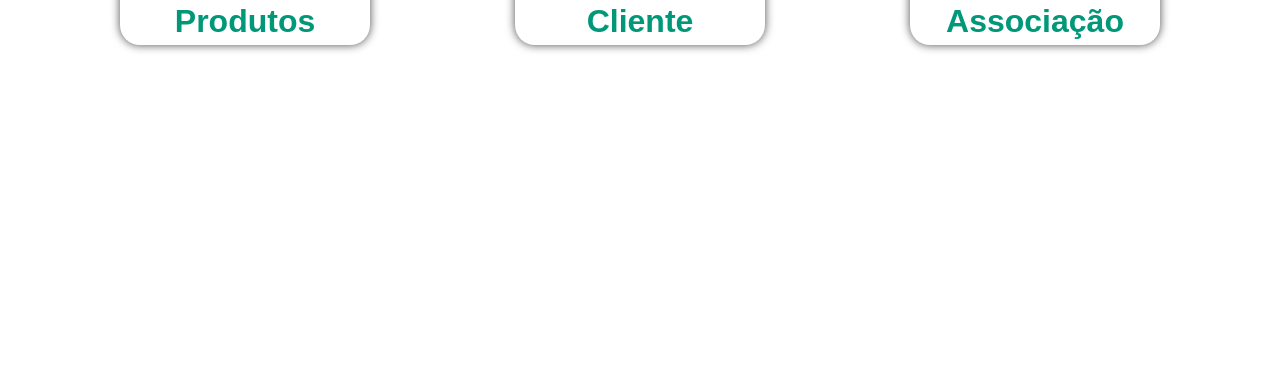
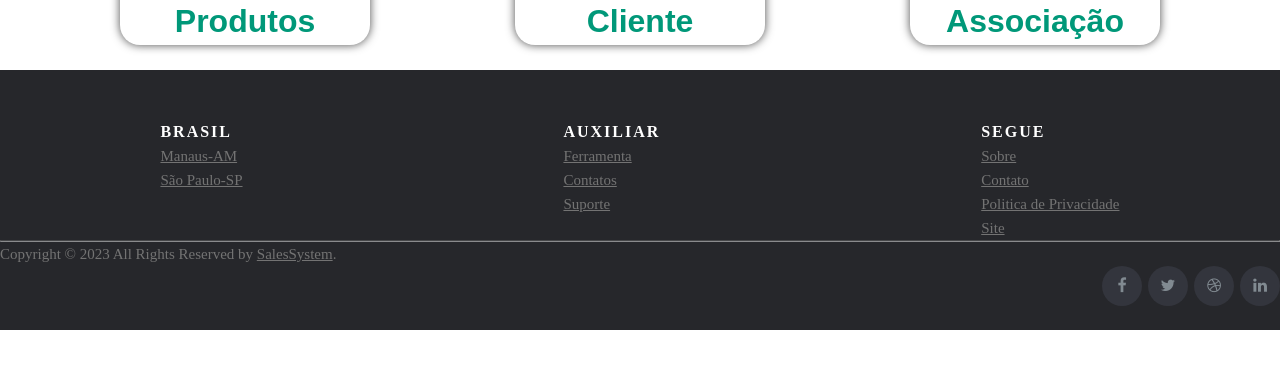
Before and after one commit to edsonsales94/vueteste, a Vue app: page / in a window 1280 px wide. Shown: the part 422-790 px from the top of the page. Built offline with nearby package versions, Linux system fonts and the light colour scheme.

Commit message:
commit: desenvolvimento do footer, acionando no App.vue

```diff
--- a/public/index.html
+++ b/public/index.html
@@ -6,6 +6,8 @@
     <meta name="viewport" content="width=device-width,initial-scale=1.0">
     <link rel="icon" href="<%= BASE_URL %>favicon.ico">
     <title><%= htmlWebpackPlugin.options.title %></title>
+    <link rel="icon" href="<%= BASE_URL %>favicon.ico">
+    <link rel="stylesheet" href="https://cdnjs.cloudflare.com/ajax/libs/font-awesome/4.7.0/css/font-awesome.min.css"/>
   </head>
   <body>
     <noscript>
--- a/src/App.vue
+++ b/src/App.vue
@@ -1,24 +1,29 @@
 <template>
   <nav-bar />
-    <router-view/>
+  <router-view />
+  <footer-page />
 </template>
 
 
 <script>
 import NavBar from './components/NavBar.vue';
+import FooterPage from './components/FooterPage.vue';
+
 export default {
   components: {
-    NavBar
+    NavBar,
+    FooterPage
   }
 }
 </script>
 
 <style lang="scss">
-    * {
-      margin: 0 auto;
-      padding: 0;
+* {
+  margin: 0 auto;
+  padding: 0;
 
-    }
+}
+
 // #app {
 //   font-family: Avenir, Helvetica, Arial, sans-serif;
 //   -webkit-font-smoothing: antialiased;
--- /dev/null
+++ b/src/components/FooterPage.vue
@@ -0,0 +1,231 @@
+<template>
+    <!-- Site footer -->
+    <footer class="site-footer">
+        <div class="container">
+            <div class="container-footer">
+                <div class="col-xs-6 col-md-6">
+                    <h6>Brasil</h6>
+                    <ul class="footer-links">
+                        <li><a href="#">Manaus-AM</a></li>
+                        <li><a href="#">São Paulo-SP</a></li>
+                    </ul>
+                </div>
+
+                <div class="col-xs-6 col-md-3">
+                    <h6>Auxiliar</h6>
+                    <ul class="footer-links">
+                        <li><a href="#">Ferramenta</a></li>
+                        <li><a href="#">Contatos</a></li>
+                        <li><a href="#">Suporte</a></li>
+                    </ul>
+                </div>
+
+                <div class="col-xs-6 col-md-3">
+                    <h6>Segue</h6>
+                    <ul class="footer-links">
+                        <li><a href="#">Sobre</a></li>
+                        <li><a href="#">Contato</a></li>
+                        <li><a href="#">Politica de Privacidade</a></li>
+                        <li><a href="#">Site</a></li>
+                    </ul>
+                </div>
+            </div>
+            <hr>
+        </div>
+        <div class="container">
+            <div class="row">
+                <div class="col-md-8 col-sm-6 col-xs-12">
+                    <p class="copyright-text">Copyright &copy; 2023 All Rights Reserved by
+                        <a href="#">SalesSystem</a>.
+                    </p>
+                </div>
+
+                <div>
+                    <ul class="social-icons">
+                        <li><a class="facebook" href="#"><i class="fa fa-facebook"></i></a></li>
+                        <li><a class="twitter" href="#"><i  class="fa fa-twitter"></i></a></li>
+                        <li><a class="dribbble" href="#"><i class="fa fa-dribbble"></i></a></li>
+                        <li><a class="linkedin" href="#"><i class="fa fa-linkedin"></i></a></li>
+                    </ul>
+                </div>
+            </div>
+        </div>
+    </footer>
+</template>
+
+<script>
+export default {
+    name: "Footer"
+}
+</script>
+
+<style scoped>
+.site-footer {
+    background-color: #26272b;
+    padding: 45px 0 20px;
+    font-size: 15px;
+    line-height: 24px;
+    color: #737373;
+}
+
+.site-footer hr {
+    border-top-color: #bbb;
+    opacity: 0.5
+}
+
+.site-footer hr.small {
+    margin: 20px 0
+}
+
+.site-footer h6 {
+    color: #fff;
+    font-size: 16px;
+    text-transform: uppercase;
+    margin-top: 5px;
+    letter-spacing: 2px
+}
+
+.site-footer a {
+    color: #737373;
+}
+
+.site-footer a:hover {
+    color: #3366cc;
+    text-decoration: none;
+}
+
+.footer-links {
+    padding-left: 0;
+    list-style: none
+}
+
+.footer-links li {
+    display: block
+}
+
+.footer-links a {
+    color: #737373
+}
+
+.footer-links a:active,
+.footer-links a:focus,
+.footer-links a:hover {
+    color: #3366cc;
+    text-decoration: none;
+}
+
+.footer-links.inline li {
+    display: inline-block
+}
+
+.site-footer .social-icons {
+    text-align: right
+}
+
+.site-footer .social-icons a {
+    width: 40px;
+    height: 40px;
+    line-height: 40px;
+    margin-left: 6px;
+    margin-right: 0;
+    border-radius: 100%;
+    background-color: #33353d
+}
+
+.copyright-text {
+    margin: 0
+}
+
+@media (max-width:991px) {
+    .site-footer [class^=col-] {
+        margin-bottom: 30px
+    }
+}
+
+@media (max-width:767px) {
+    .site-footer {
+        padding-bottom: 0
+    }
+
+    .site-footer .copyright-text,
+    .site-footer .social-icons {
+        text-align: center
+    }
+}
+
+.social-icons {
+    padding-left: 0;
+    margin-bottom: 0;
+    list-style: none
+}
+
+.social-icons li {
+    display: inline-block;
+    margin-bottom: 4px
+}
+
+.social-icons li.title {
+    margin-right: 15px;
+    text-transform: uppercase;
+    color: #96a2b2;
+    font-weight: 700;
+    font-size: 13px
+}
+
+.social-icons a {
+    background-color: #eceeef;
+    color: #818a91;
+    font-size: 16px;
+    display: inline-block;
+    line-height: 44px;
+    width: 44px;
+    height: 44px;
+    text-align: center;
+    margin-right: 8px;
+    border-radius: 100%;
+    -webkit-transition: all .2s linear;
+    -o-transition: all .2s linear;
+    transition: all .2s linear
+}
+
+.social-icons a:active,
+.social-icons a:focus,
+.social-icons a:hover {
+    color: #fff;
+    background-color: #29aafe
+}
+
+.social-icons.size-sm a {
+    line-height: 34px;
+    height: 34px;
+    width: 34px;
+    font-size: 14px
+}
+
+.social-icons a.facebook:hover {
+    background-color: #3b5998
+}
+
+.social-icons a.twitter:hover {
+    background-color: #00aced
+}
+
+.social-icons a.linkedin:hover {
+    background-color: #007bb6
+}
+
+.social-icons a.dribbble:hover {
+    background-color: #ea4c89
+}
+.container-footer {
+    display: flex;
+}
+
+@media (max-width:767px) {
+    .social-icons li.title {
+        display: block;
+        margin-right: 0;
+        font-weight: 600
+    }
+}
+</style>
```
